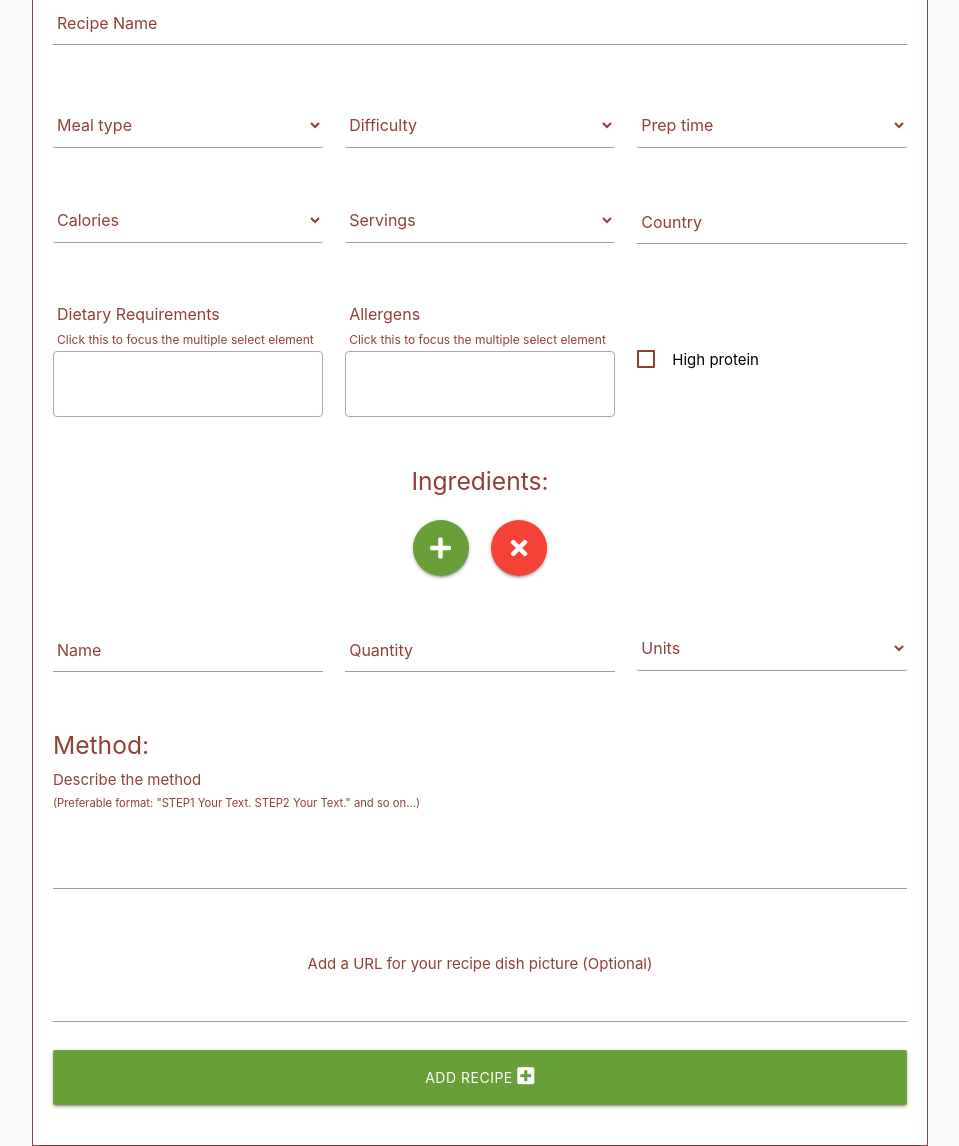
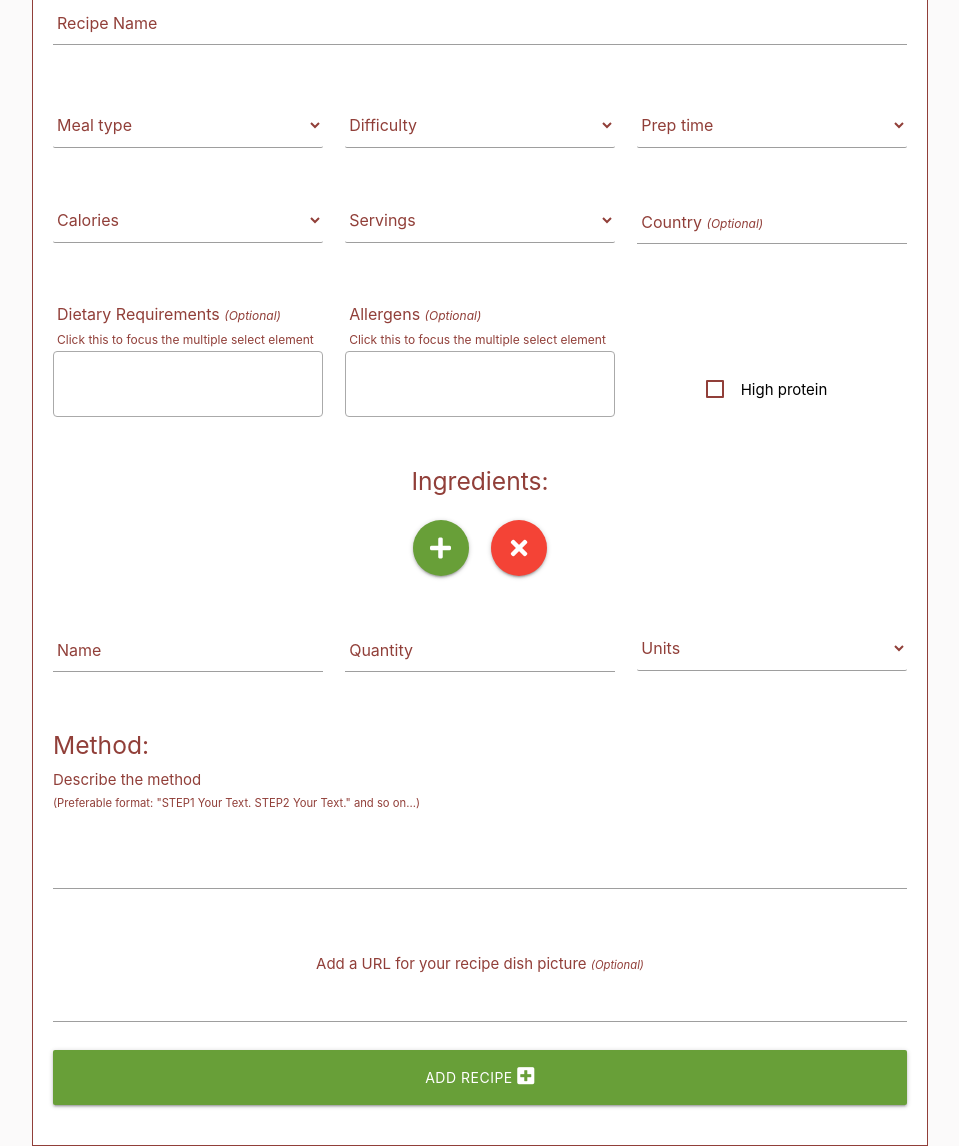
Before and after one commit to francesco-saponaro/recipe-cookbook, a Flask app: page /add_recipe in a window 1280 px wide. Shown: the part 208-1354 px from the top of the page, without its empty margins (160-1119 px from the left). Run offline with Flask 2, Linux system fonts and the light colour scheme; the visitor is signed in with stand-in values (Sample User, id 1); data that the repository does not hold is empty; some libraries are stand-ins or nearby versions.

Commit message:
Remove select2 validation as it interferes with pattern validation

```diff
--- a/app.py
+++ b/app.py
@@ -57,15 +57,12 @@ def get_recipes():
 @app.route("/filter_search", methods=['GET','POST'])
 def filter_search():
     # Grab collections from DB in order to populate filter fields
-    # Grab allergens and dietary requirements apart from the "None" documents
-    # as we dont want the user to filter by the "None" option.
     meal_types = mongo.db.meal_types.find()
     difficulties = mongo.db.difficulties.find()
     prep_times = mongo.db.prep_times.find()
     calories = mongo.db.calories.find()
-    dietary_requirements = mongo.db.dietary_requirements.find({"dietary_requirement":
-                                                              {"$nin": ["None"]}})
-    allergens = mongo.db.allergens.find({"allergen": {"$nin": ["None"]}})
+    dietary_requirements = mongo.db.dietary_requirements.find()
+    allergens = mongo.db.allergens.find()
     countries = mongo.db.countries.find().sort("country", 1)
 
     return render_template("filter_search.html", meal_types=meal_types, difficulties=difficulties,
@@ -343,14 +340,12 @@ def register():
 
         # This acts as the else statement.
         # Else add form details inside the register dictionary
-        # along with two empty lists needed to store the ID of a liked recipe
-        # and comments added.
+        # along with an empty lists needed to store the ID of a liked recipe.
         # Password is hashed
         register = {
             "username": request.form.get("username").lower(),
             "password": generate_password_hash(request.form.get("password")),
-            "liked_recipe": [],
-            "user_comments": []
+            "liked_recipe": []
         }
 
         # Insert the dictionary in the "users" collection.
--- a/static/css/style.css
+++ b/static/css/style.css
@@ -71,9 +71,13 @@ body {
     margin-bottom:100px;
 }
 
+.row .col.no-padding-left {
+    padding-left:0;
+}
+
 .flex-col {
     display:flex;
-    align-items: center;
+    align-items: flex-end;
     justify-content: space-between;
 }
 
--- a/static/js/add_recipe.js
+++ b/static/js/add_recipe.js
@@ -8,7 +8,11 @@ function removeIng() {
     if (ingredientsContainer.childNodes.length > 2) {
         ingredientsContainer.removeChild(ingredientsContainer.lastChild);
     } else {
-        alert("The recipe needs to have minimum 1 ingredient");
+        //Alert box from the Sweet alert library
+        swal({title:"The recipe must have at least 1 ingredient",
+              text:"",
+              icon:"warning"
+        });
     }
 }
 
--- a/static/js/script.js
+++ b/static/js/script.js
@@ -9,34 +9,5 @@ $('.modal').modal();
 $(function()
 {
   $(".js-example-basic-multiple").select2();
+
 });
-
-//Materialize select elements validation function
-//This function was taken from a Code institute's lesson, https://codeinstitute.net/
-validateMaterializeSelect();
-function validateMaterializeSelect() {
-    let classValid = { "border-bottom": "1px solid #4caf50", "box-shadow": "0 1px 0 0 #4caf50" };
-    let classInvalid = { "border-bottom": "1px solid #f44336", "box-shadow": "0 1px 0 0 #f44336" };
-    if ($("select.validate").prop("required")) {
-        $("select.validate").css({ "display": "block", "height": "0", "padding": "0", "width": "0", "position": "absolute" });
-    }
-    $(".select-wrapper input.select-dropdown").on("focusin", function () {
-        $(this).parent(".select-wrapper").on("change", function () {
-            if ($(this).children("ul").children("li.selected:not(.disabled)").on("click", function () { })) {
-                $(this).children("input").css(classValid);
-            }
-        });
-    }).on("click", function () {
-        if ($(this).parent(".select-wrapper").children("ul").children("li.selected:not(.disabled)").css("background-color") === "rgba(0, 0, 0, 0.03)") {
-            $(this).parent(".select-wrapper").children("input").css(classValid);
-        } else {
-            $(".select-wrapper input.select-dropdown").on("focusout", function () {
-                if ($(this).parent(".select-wrapper").children("select").prop("required")) {
-                    if ($(this).css("border-bottom") != "1px solid rgb(76, 175, 80)") {
-                        $(this).parent(".select-wrapper").children("input").css(classInvalid);
-                    }
-                }
-            });
-        }
-    });
-}
--- a/templates/add_recipe.html
+++ b/templates/add_recipe.html
@@ -66,16 +66,16 @@
                 </div>
                 <!--Country-->
                 <div class="input-field col s12 m4">
-                    <input id="countries" name="countries" type="text" pattern="^[a-zA-Z][a-zA-Z\s']+$" title="The country name can only contain alphabetic characters, apostrophe and whitespace. The country name can only start with a alphabetic character">
-                    <label for="countries">Country</label>
+                    <input id="countries" name="countries" type="text" pattern="^[a-zA-Z][a-zA-Z\s']+$" title="The country name can only contain alphabetic characters, apostrophe and whitespace. The country name can only start with a alphabetic character" class="validate">
+                    <label for="countries">Country <small><em>(Optional)</em></small></label>
                 </div>
             </div>
 
             <div class="row flex-col block">
                 <!--Dietary requirements-->
                 <div class="input-field col s12 m4">
-                    <span class="multiple-span">Dietary Requirements <br> <small class="multiple-small">Click this to focus the multiple select element</small></span>
-                    <select id="dietary_requirements" name="dietary_requirements" class="js-example-basic-multiple" style="width: 100%" multiple="multiple" required>
+                    <span class="multiple-span">Dietary Requirements <small><em>(Optional)</em></small> <br> <small class="multiple-small">Click this to focus the multiple select element</small></span>
+                    <select id="dietary_requirements" name="dietary_requirements" class="js-example-basic-multiple" style="width: 100%" multiple="multiple">
                         <option value="" disabled>Dietary requirements</option>
                         {% for dietary_requirement in dietary_requirements %}
                             <option value="{{ dietary_requirement.dietary_requirement }}">{{ dietary_requirement.dietary_requirement }}</option>
@@ -84,8 +84,8 @@
                 </div>
                 <!--Allergens-->
                 <div class="input-field col s12 m4">
-                    <span class="multiple-span">Allergens <br> <small class="multiple-small">Click this to focus the multiple select element</small></span>
-                    <select id="allergens" name="allergens" class="js-example-basic-multiple" style="width: 100%" multiple="multiple" required>
+                    <span class="multiple-span">Allergens <small><em>(Optional)</em></small> <br> <small class="multiple-small">Click this to focus the multiple select element</small></span>
+                    <select id="allergens" name="allergens" class="js-example-basic-multiple" style="width: 100%" multiple="multiple">
                         <option value="" disabled>Allergens</option>
                         {% for allergen in allergens %}
                             <option value="{{ allergen.allergen }}">{{ allergen.allergen }}</option>
@@ -93,8 +93,8 @@
                     </select>
                 </div>
                 <!--High protein checkbox-->
-                <div class="input-field col s12 m4">
-                    <p>
+                <div class="input-field col s12 m4 no-padding-left">
+                    <p class="center-align">
                     <label>
                         <input type="checkbox" id="is_high_protein" name="is_high_protein" />
                         <span class="black-color">High protein</span>
@@ -157,7 +157,7 @@
             <div class="row">
                 <!--Method-->
                 <div class="input-field col s12">
-                    <textarea id="description" name="description" class="materialize-textarea" minlength=50 title="The method description must be at least 50 characters long" required></textarea>
+                    <textarea id="description" name="description" class="materialize-textarea validate" minlength=50 title="The method description must be at least 50 characters long" required></textarea>
                     <label for="description"></label>
                 </div>
             </div>
@@ -165,7 +165,7 @@
             <div class="row">
                 <!--Recipe picture URL-->
                 <div class="col s12 center-align">
-                    <p class="main-color no-bottom-margin">Add a URL for your recipe dish picture (Optional)</p>
+                    <p class="main-color no-bottom-margin">Add a URL for your recipe dish picture <small><em>(Optional)</em></small></p>
                     <input class="center-align validate" type="text" name="recipe_image_url" title="The URL must end with the with any of the following formats: jpg/gif/png" pattern="^https?://(?:[a-z0-9\-]+\.)+[a-z]{2,6}(?:/[^/#?]+)+\.(?:jpg|gif|png)$">
                 </div>
             </div>
@@ -180,6 +180,7 @@
         </form>
     </div>
 
-
+    <!--Sweet alert external library-->
+    <script src="https://unpkg.com/sweetalert/dist/sweetalert.min.js"></script>
     <script src="{{ url_for('static', filename='js/add_recipe.js') }}"></script>
 {% endblock %}
```
Also changed, not shown: templates/edit_recipe.html (+12 -10 lines), templates/filter_search.html (+4 -4 lines), templates/recipe_page.html (+8 -0 lines).
